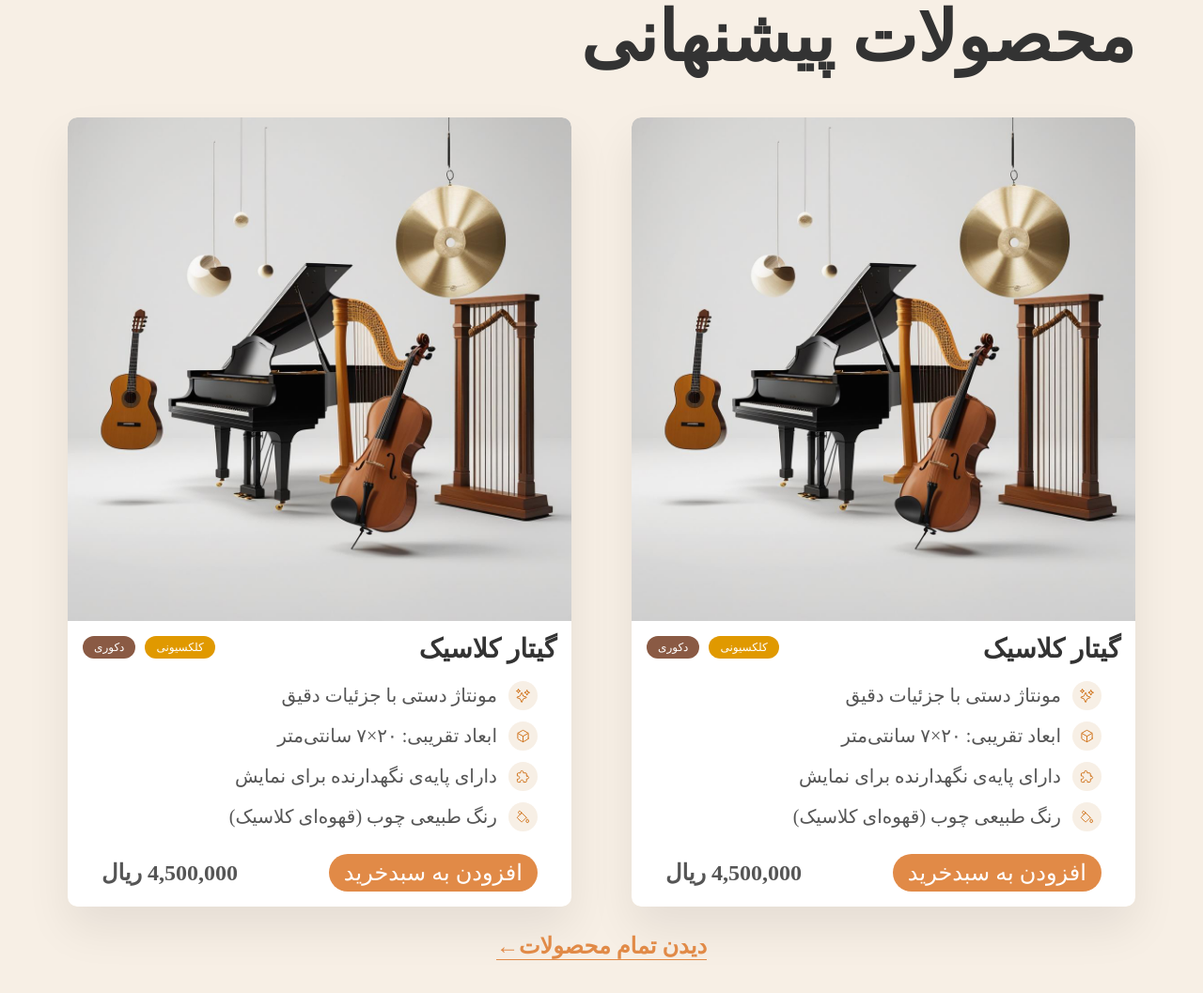
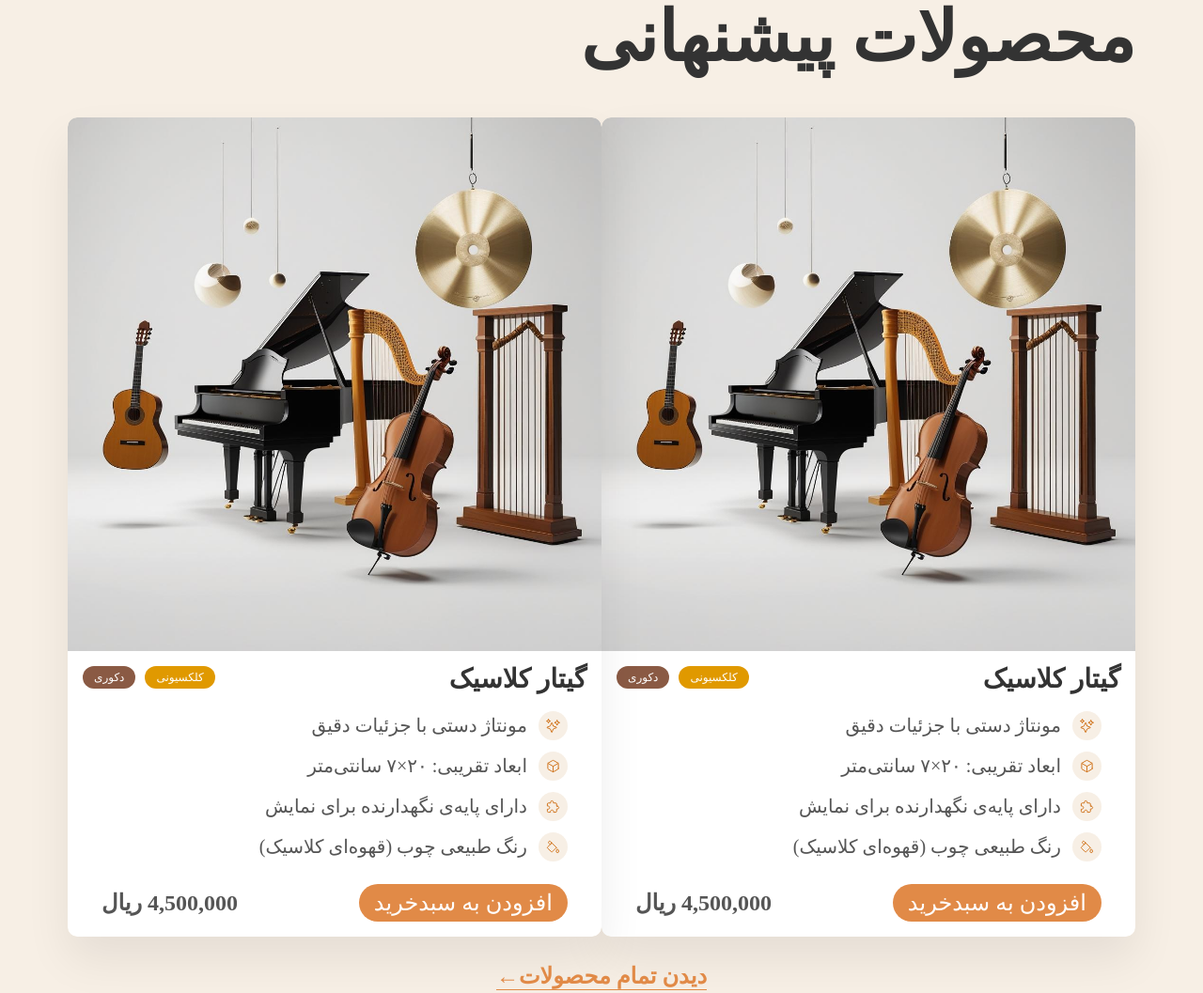
Before and after one commit to amirhoseiiin7/sazak, a plain HTML site: page index.html in a window 1280 px wide. Shown: the part 1696-2753 px from the top of the page at 94% size. Drawn offline with nearby package versions, Linux system fonts and the light colour scheme; a web font is replaced by a local one.

Commit message:
Update general.css

```diff
--- a/css/general.css
+++ b/css/general.css
@@ -31,7 +31,7 @@ body {
 .grid--2-cols {
   display: grid;
   grid-template-columns: repeat(2, 1fr);
-  gap: 6.4rem;
+  justify-items: center;
 }
 .grid--3-cols {
   display: grid;
```
